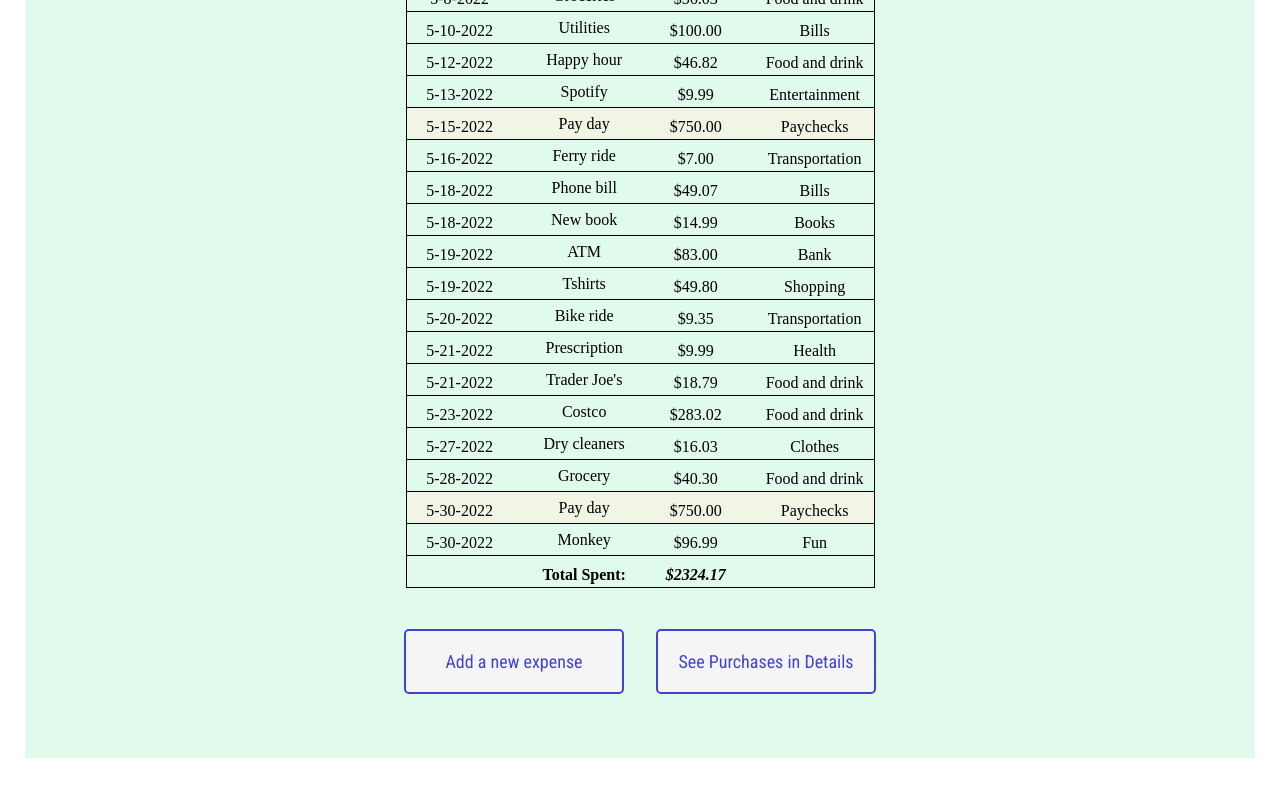
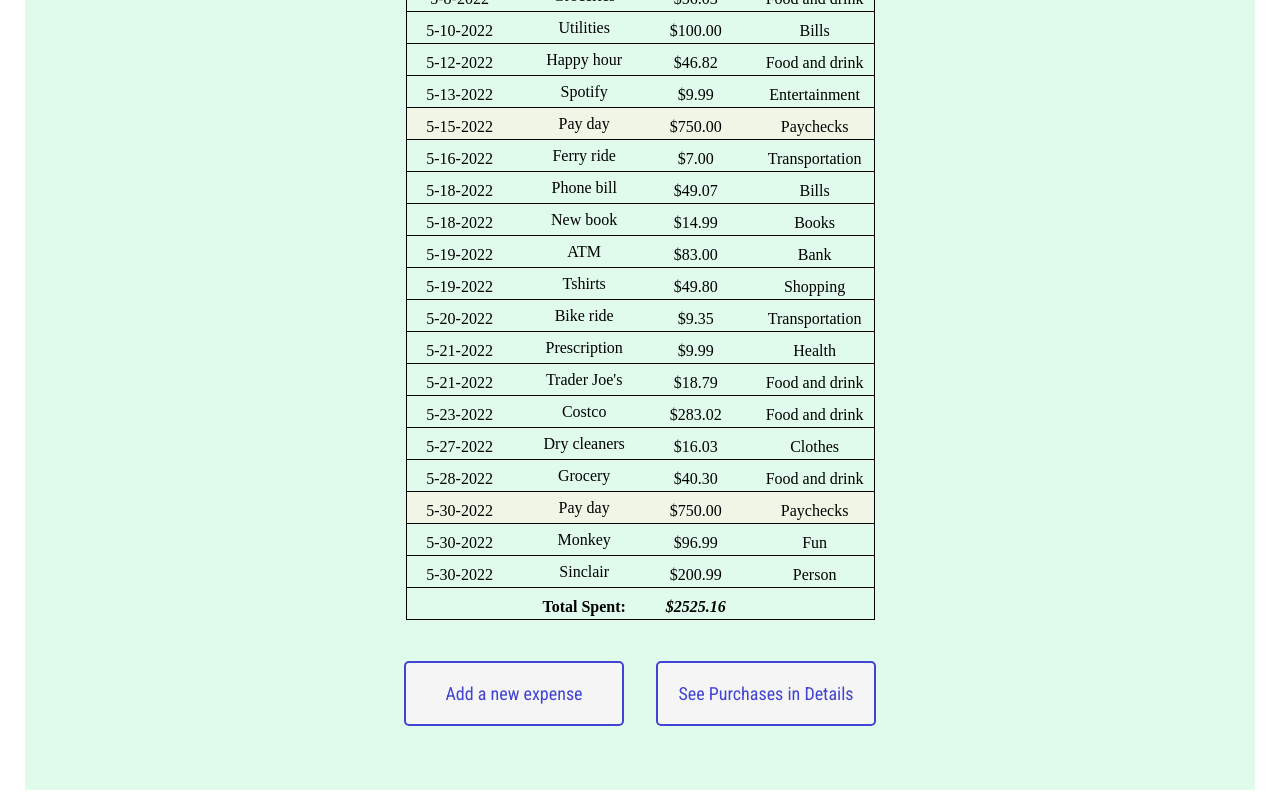
Before and after one commit to micaelafrank/phase-2-project, a React (Create React App) app in the folder budget-tracker/: page / in a window 1280 px wide. Shown: the part 1132-1932 px from the top of the page. Before the commit the page ends 1900 px from the top, so only its background shows below. Built offline with nearby package versions, Linux system fonts and the light colour scheme; data requests are answered from the project's data file; a web font is replaced by a local one.

Commit message:
final draft

```diff
--- a/budget-tracker/db.json
+++ b/budget-tracker/db.json
@@ -196,12 +196,20 @@
       "image": "https://encrypted-tbn3.gstatic.com/shopping?q=tbn:ANd9GcTxlaA9i6_yP6QrSjUZVnNlG5Tij0-dlQm2BLmxsP67u9krybPiaPCOPx186XIFrK_FDRgU1Qx10qfsJKG08Qp2ZVuOWzPKnI0QxUCRp8SehxRIXyogW_Dv&usqp=CAE",
       "day": "30",
       "id": 23
+    },
+    {
+      "name": "Sinclair",
+      "category": "Person",
+      "amount": 200.99,
+      "image": "https://i.ibb.co/K7nvf5y/sinclair.png",
+      "day": "30",
+      "id": 24
     }
   ],
   "budget": [
     {
       "id": 1,
-      "amount": 0
+      "amount": 3000
     }
   ]
 }
--- a/budget-tracker/src/components/ExpenseList.js
+++ b/budget-tracker/src/components/ExpenseList.js
@@ -46,11 +46,11 @@ function ExpenseList({expenses, deleteExpense, setUserSearch, handleSplitPrice,
         {search===""?null:<h1 className='totalMoney'><i>{search.toUpperCase()}</i>: ${searchExpense}</h1>}
         <h2 className="receipts">RECEIPTS:</h2>
           {listOfExpenses}
-        <nav className="homeNav">
-            <NavLink className='link-button' exact to="/">Return to homepage</NavLink>
-        </nav>
       </div>
-    </div>
+     <nav style={{ textAlign:"center", alignItems:"center", marginLeft:"auto", marginRight:"auto"}}className="homeNav">
+      <NavLink style={{ textAlign:"center", alignItems:"center"}} className='link-button' exact to="/">Return to homepage</NavLink>
+    </nav>
+  </div>
   )
 }
 
--- a/budget-tracker/src/index.css
+++ b/budget-tracker/src/index.css
@@ -672,7 +672,7 @@ nav a:hover, nav a:active{
   }
 }
 form.new-form {
-  border: solid black 1px;
+  border: solid rgb(223, 161, 161) 1px;
   padding: 6em;
   display: flex;
   align-items: center;
```
